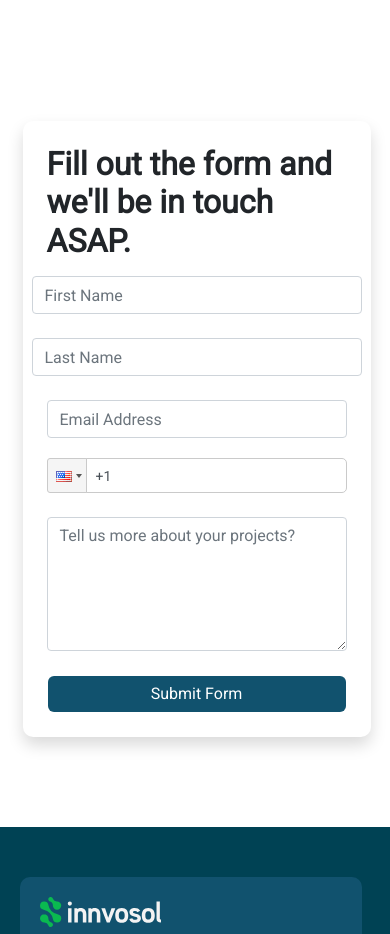
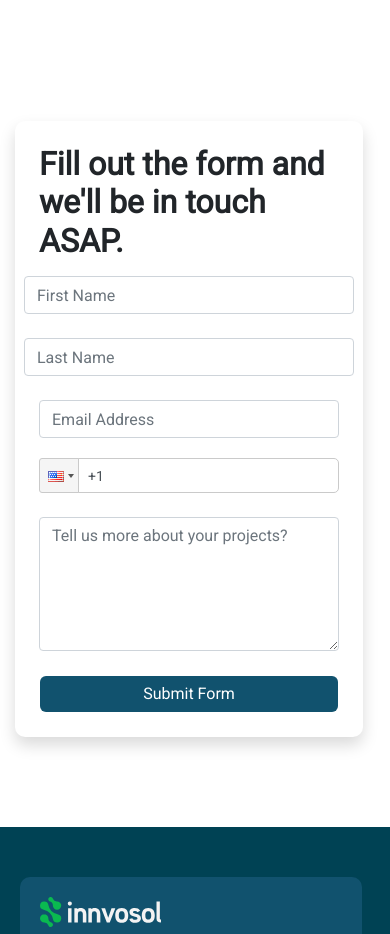
Before and after one commit to BasharatAliKing/innvosol-project, a React (Create React App) app: page / in a window 390 px wide. Shown: the part 10240-11174 px from the top of the page. Built offline with nearby package versions, Linux system fonts and the light colour scheme.

Commit message:
data added

```diff
--- a/src/Utilities/Form.css
+++ b/src/Utilities/Form.css
@@ -47,7 +47,7 @@ form .btn:hover{
 @media(max-width:576px){
     #Form-alone {
         width: 90%;
-        margin: 10px auto;
+        margin: 10px;
         padding: 0px;
     }
     #Form-alone .container{
```
